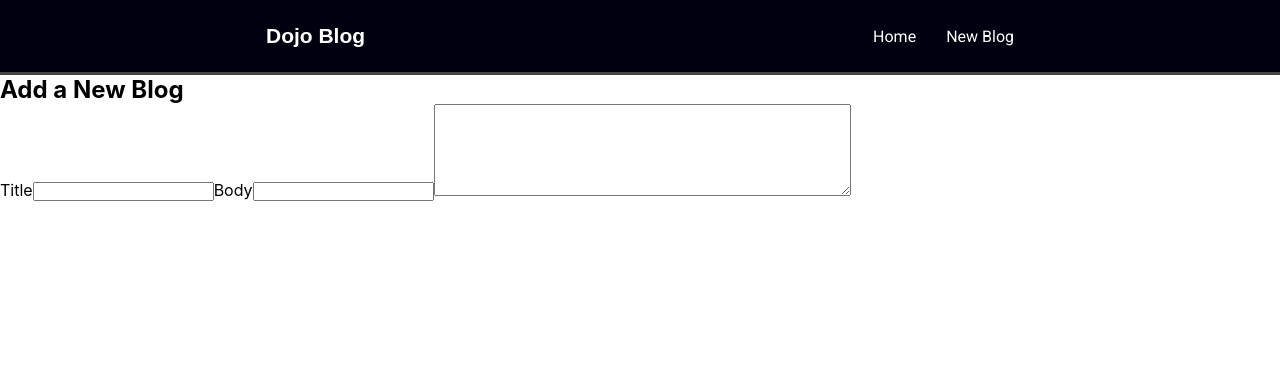
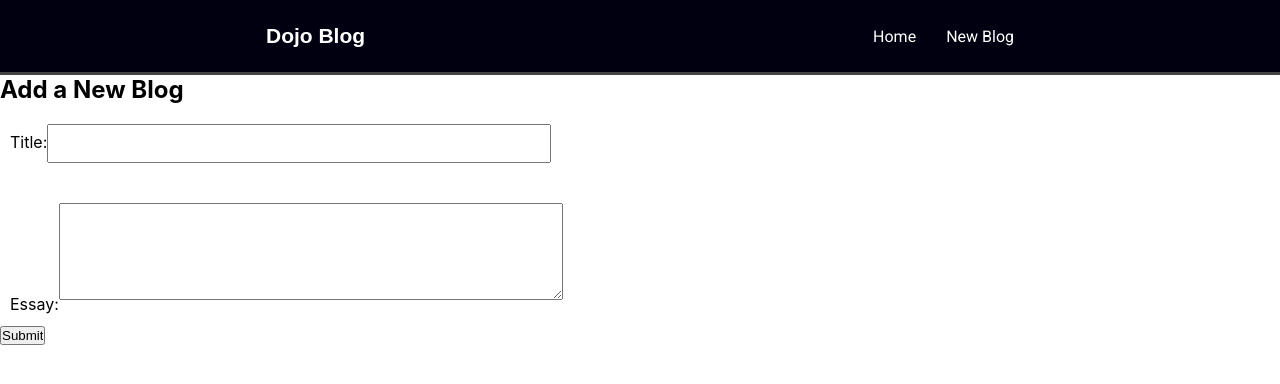
Before and after one commit to fasas1/New-Blog, a React (Create React App) app: page /Create in a window 1280 px wide. Shown: the top 384 px of the page. Built offline with nearby package versions, Linux system fonts and the light colour scheme; a web font is replaced by a local one.

Commit message:
adding styled components to the form

```diff
--- a/src/components/Create.js
+++ b/src/components/Create.js
@@ -3,27 +3,45 @@ import styled from 'styled-components'
 
 const Create = () => {
     return (
-         <div>
+         <>
              <Navbar />
              <h2>Add a New Blog</h2>
-          <form>
-              <label>Title</label>
-               <input type="text" />
-               <label>Body</label>
-               <input type="text" />
-               <textarea rows="6" cols="50">
 
-               </textarea>
-          </form>
+     <Form>
+     <Label>
+        Title:
+        <input type="text" name="name" />
+     </Label>
 
-         </div>
+     <Label>
+          Essay:
+          <textarea  rows='5' />
+        </Label>
+
+        <input type="submit" value="Submit" />
+
+  </Form>
+         </>
      );
 }
 
 
 
 const Form= styled.div`
-      width:90%;
+
+`
+
+
+const Label= styled.div`
+        padding:10px;
+
+
+      input, textarea {
+        width:40%;
+        padding:10px 0px;
+        margin:10px  0px;
+
+      }
 `
 
 export default Create;
```
